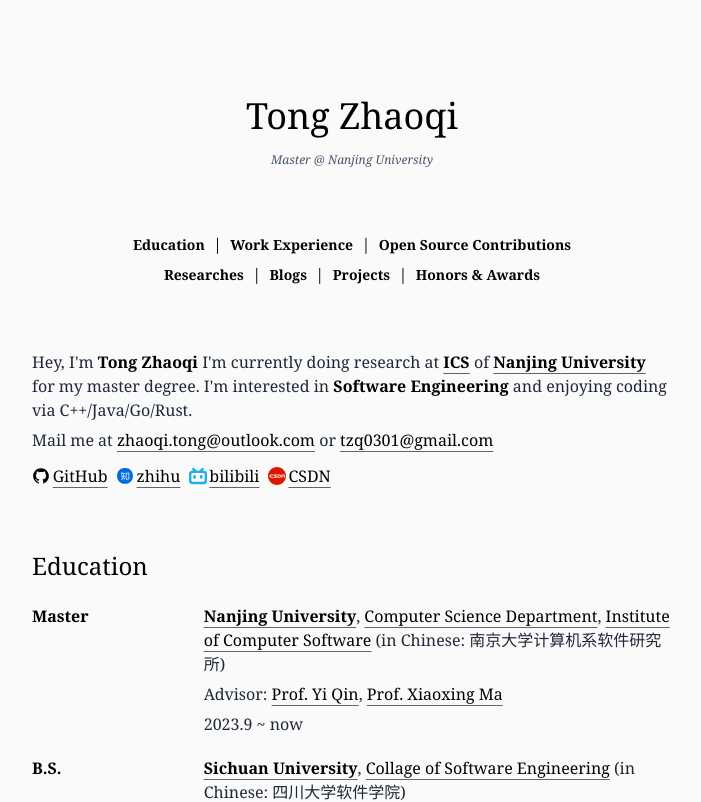
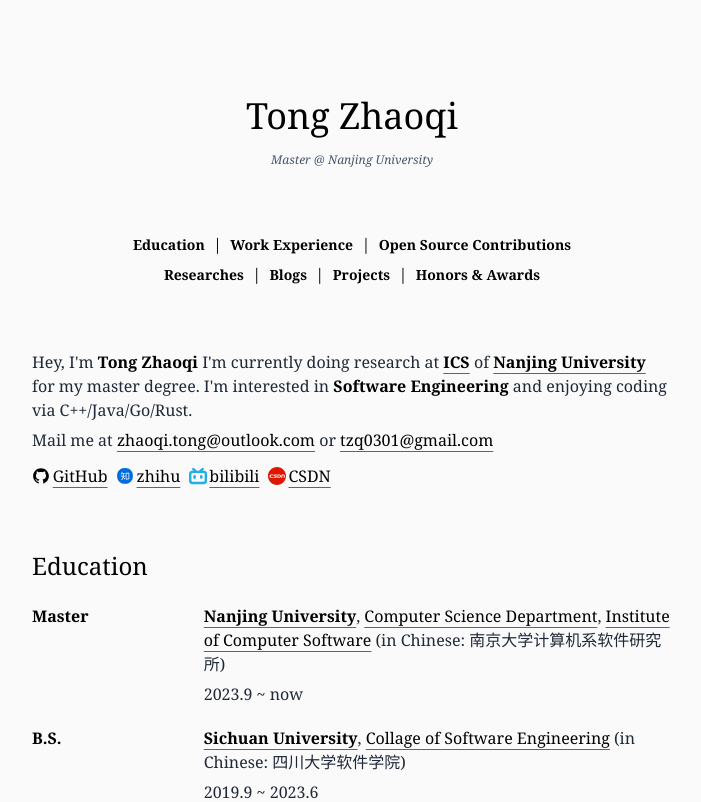
Before and after one commit to tzq0301/tzq0301.github.io, a Next.js app: page / in a window 1280 px wide. Shown: the top 802 px of the page, without its empty margins (288-989 px from the left). Built offline with nearby package versions, Linux system fonts and the light colour scheme.

Commit message:
blog.tsx

```diff
--- a/app/page.tsx
+++ b/app/page.tsx
@@ -124,11 +124,11 @@ export default function Home() {
                                             Software</UrlLink>&nbsp;(in Chinese: 南京大学计算机系软件研究所)
                                     </div>
                                     <Br/>
-                                    <div>Advisor: <UrlLink url={'https://yiqinnju.github.io/'} bold={false}>Prof. Yi
-                                        Qin</UrlLink>,&nbsp;<UrlLink
-                                        url={'https://ics.nju.edu.cn/people/xiaoxingma/index.html'} bold={false}>Prof.
-                                        Xiaoxing Ma</UrlLink></div>
-                                    <Br/>
+                                    {/*<div>Advisor: <UrlLink url={'https://yiqinnju.github.io/'} bold={false}>Prof. Yi*/}
+                                    {/*    Qin</UrlLink>,&nbsp;<UrlLink*/}
+                                    {/*    url={'https://ics.nju.edu.cn/people/xiaoxingma/index.html'} bold={false}>Prof.*/}
+                                    {/*    Xiaoxing Ma</UrlLink></div>*/}
+                                    {/*<Br/>*/}
                                     2023.9 ~ now
                                 </div>
                             }/>
```
